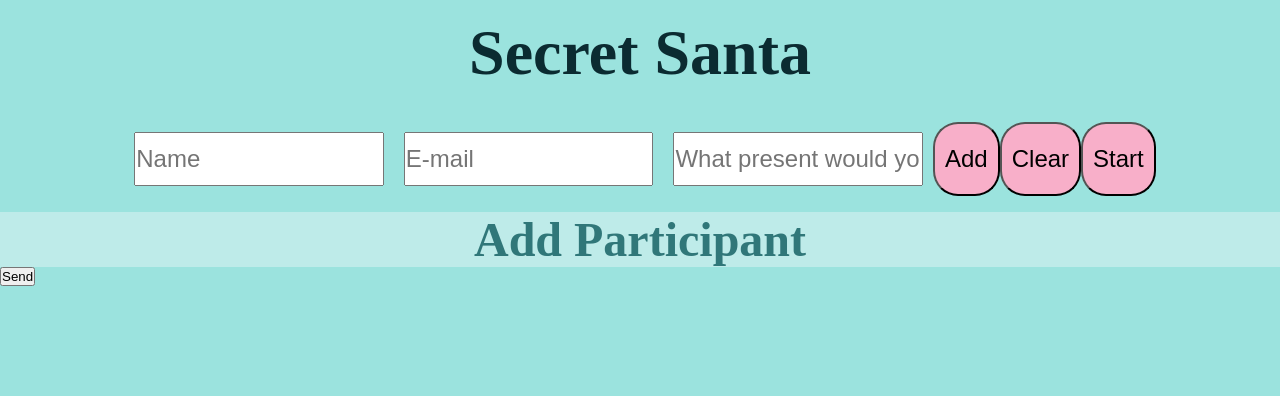
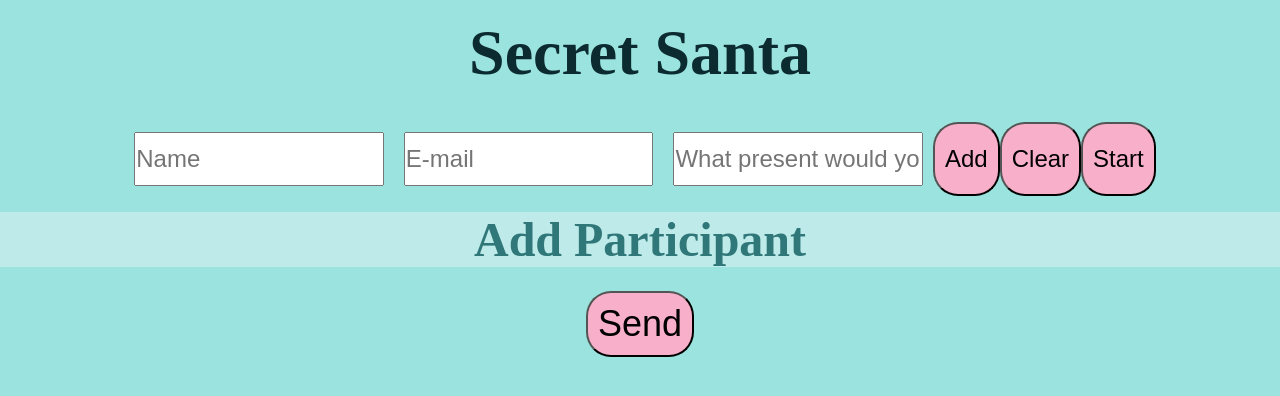
Before and after one commit to fabiannabi/Secret-Santa, a plain HTML site: page index.html in a window 1280 px wide. Drawn offline with Linux system fonts and the light colour scheme.

Commit message:
add style to send button

```diff
--- a/index.html
+++ b/index.html
@@ -44,7 +44,9 @@
       <h4 class="status-message">Add Participant</h4>
     </div>
     <ol id="participants-list"></ol>
-    <button class="send">Send</button>
+    <div class="send-part">
+      <button class="send">Send</button>
+    </div>
 
     <script src="./function/functionality.js" async defer></script>
     <script src="https://smtpjs.com/v3/smtp.js"></script>
--- a/style/style.css
+++ b/style/style.css
@@ -134,3 +134,33 @@ input {
   width: 30%;
   text-align: left;
 }
+.send-part {
+  font-size: 1.5em;
+  display: flex;
+  justify-content: center;
+  margin-top: 1em;
+}
+.send {
+  border-radius: 25px;
+  background-color: #f8afc9;
+  padding: 10px;
+  font-size: 1.5em;
+  width: auto;
+}
+
+.send:hover {
+  font-size: 1.5em;
+  border-radius: 25px;
+  background-color: #f7c1d4;
+  padding: 10px;
+
+  width: auto;
+}
+
+.send:active {
+  font-size: 1.5em;
+  border-radius: 25px;
+  background-color: #f578a4;
+  padding: 10px;
+  width: auto;
+}
```
